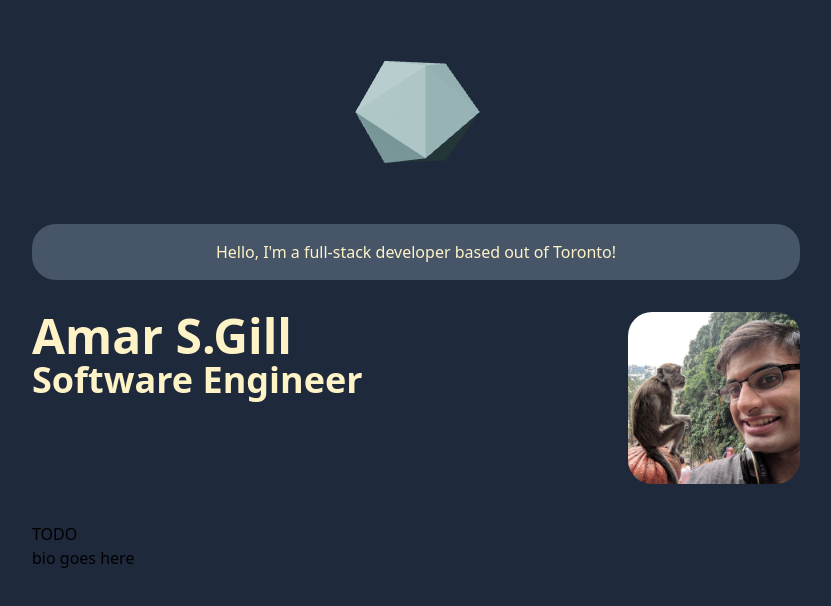
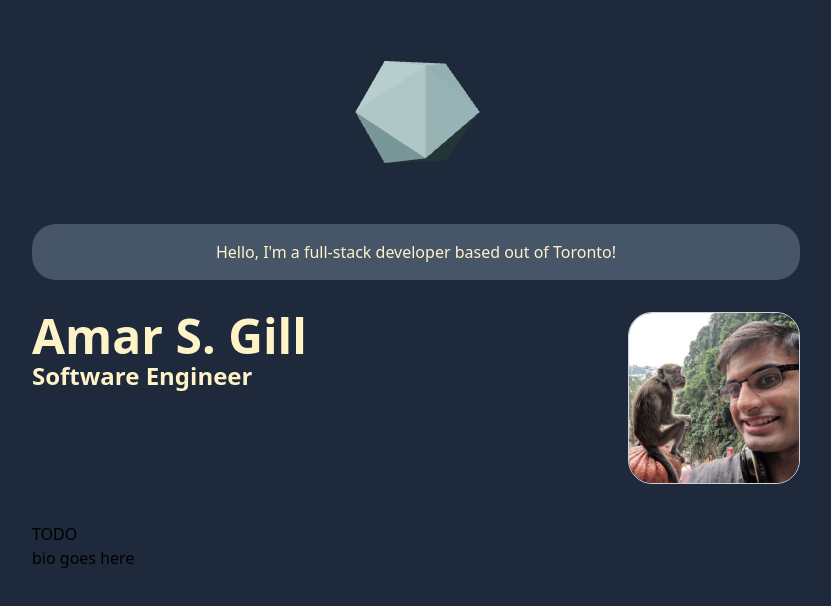
Before and after one commit to Amar-Gill/amar-gill, a Next.js app: page / in a window 1280 px wide. Shown: the top 606 px of the page, without its empty margins (224-1055 px from the left). Built offline with nearby package versions, Linux system fonts and the light colour scheme.

Commit message:
clean up app header. add border to image

```diff
--- a/components/AppHeader.tsx
+++ b/components/AppHeader.tsx
@@ -19,16 +19,15 @@ export default function AppHeader() {
       </div>
       <div className='grid grid-cols-2 font-bold'>
         <div>
-          <h1 className=' text-5xl'>Amar S.Gill</h1>
-          <h1 className=' text-4xl'>Software Engineer</h1>
+          <h1 className=' text-5xl'>Amar S. Gill</h1>
+          <h1 className=' text-2xl'>Software Engineer</h1>
         </div>
         <div className='text-right'>
           <Image
             src={photo}
             width='172px'
             height='172px'
-            className='rounded-3xl mx-auto'
-            layout='fixed'
+            className='rounded-3xl !border !border-slate-300 !border-solid'
           />
         </div>
       </div>
```
